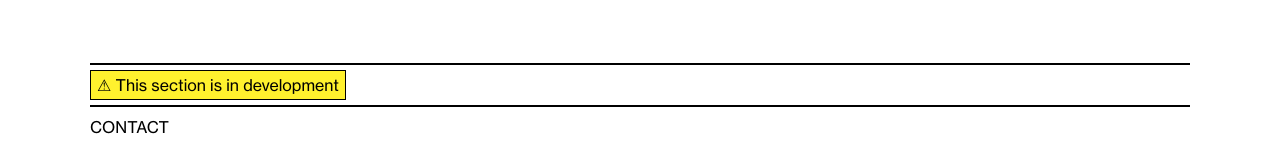
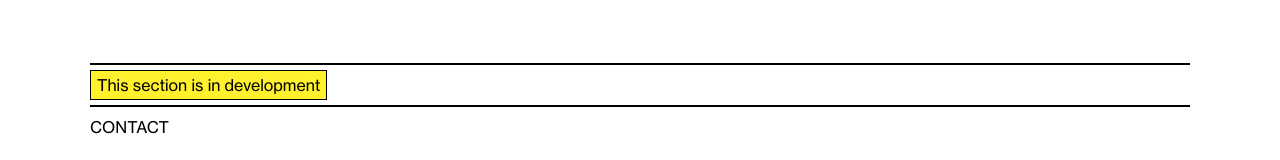
Before and after one commit to kaibetschart/website, a plain HTML site: page index.html in a window 1280 px wide. Both pictures are taken after a click on the element "Contact". Shown: the part 537-697 px from the top of the page. Drawn offline with Linux system fonts and the light colour scheme.

Commit message:
Update index.html

```diff
--- a/index.html
+++ b/index.html
@@ -339,7 +339,7 @@
                     </div> -->
 
                     <div class="row numbers">
-                        <div class="warningbox">⚠ This section is in development</div>
+                        <div class="warningbox">This section is in development</div>
                     </div>
                     <div class="infc">
                         <span style="display: flex;">
@@ -652,7 +652,7 @@
                     </div> -->
 
                     <div class="row numbers">
-                        <div class="warningbox">⚠ This section is in development</div>
+                        <div class="warningbox">This section is in development</div>
                     </div>
                     <div class="infc">
                         <span style="display: flex;">
@@ -696,7 +696,7 @@
                     </div>
                 </div>
                 <div class="row numbers">
-                    <div class="warningbox">⚠ This section is in development</div>
+                    <div class="warningbox">This section is in development</div>
                 </div>
                 <div class="infc">
                     <span style="display: flex;">
@@ -713,7 +713,7 @@
                     </div>
                 </div>
                 <div class="row numbers">
-                    <div class="warningbox">⚠ This section is in development</div>
+                    <div class="warningbox">This section is in development</div>
                 </div>
                 <div class="infc">
                     <span style="display: flex;">
@@ -735,7 +735,7 @@
 
                 </div>
                 <div class="row numbers">
-                    <div class="warningbox">⚠ This section is in development</div>
+                    <div class="warningbox">This section is in development</div>
                 </div>
                 <div class="infc">
                     <span style="display: flex;">
```
